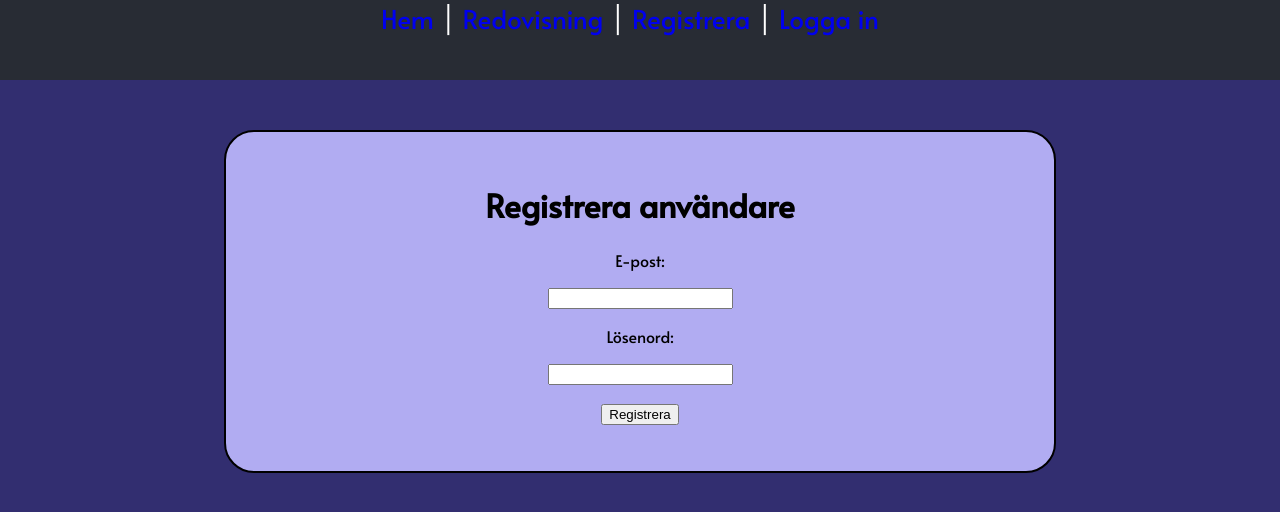
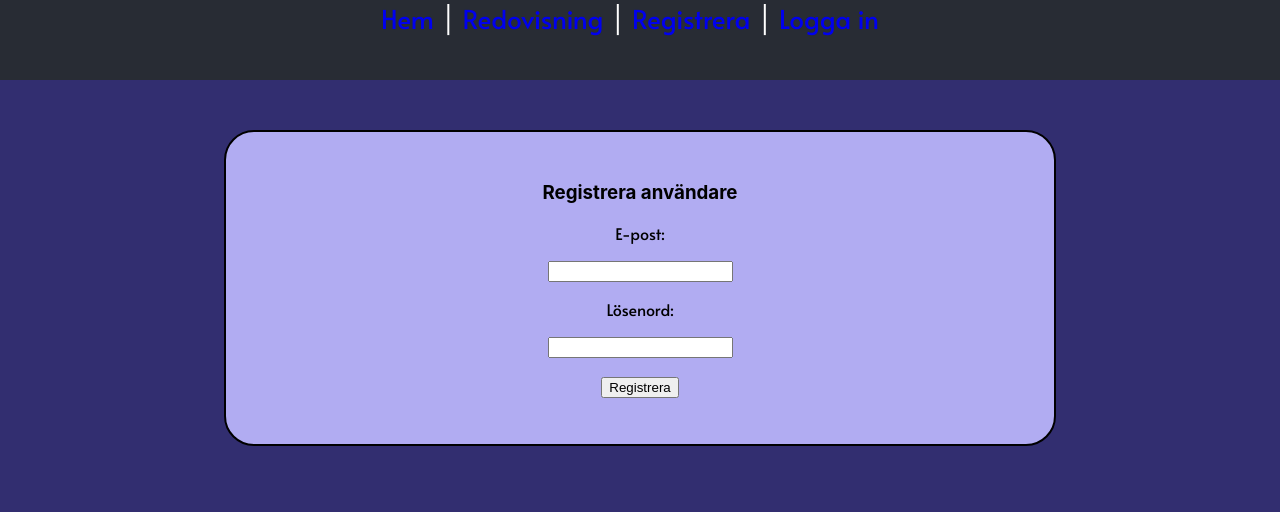
Before and after one commit to annabatra/jsramverk, a React (Create React App) app: page /register in a window 1280 px wide. Shown: the top 512 px of the page. Built offline with nearby package versions, Linux system fonts and the light colour scheme.

Commit message:
selenium testing working locally

```diff
--- a/src/view/register.js
+++ b/src/view/register.js
@@ -53,7 +53,7 @@ class Register extends React.Component {
   render() {
     return (
         <div class="registerDiv">
-            <h1>Registrera användare</h1>
+            <h3>Registrera användare</h3>
             <form onSubmit={this.handleSubmit}>
             <label>
                 <p>E-post:</p>
```
Also changed, not shown: test/sel_mocha_test.js (+2 -11 lines).
